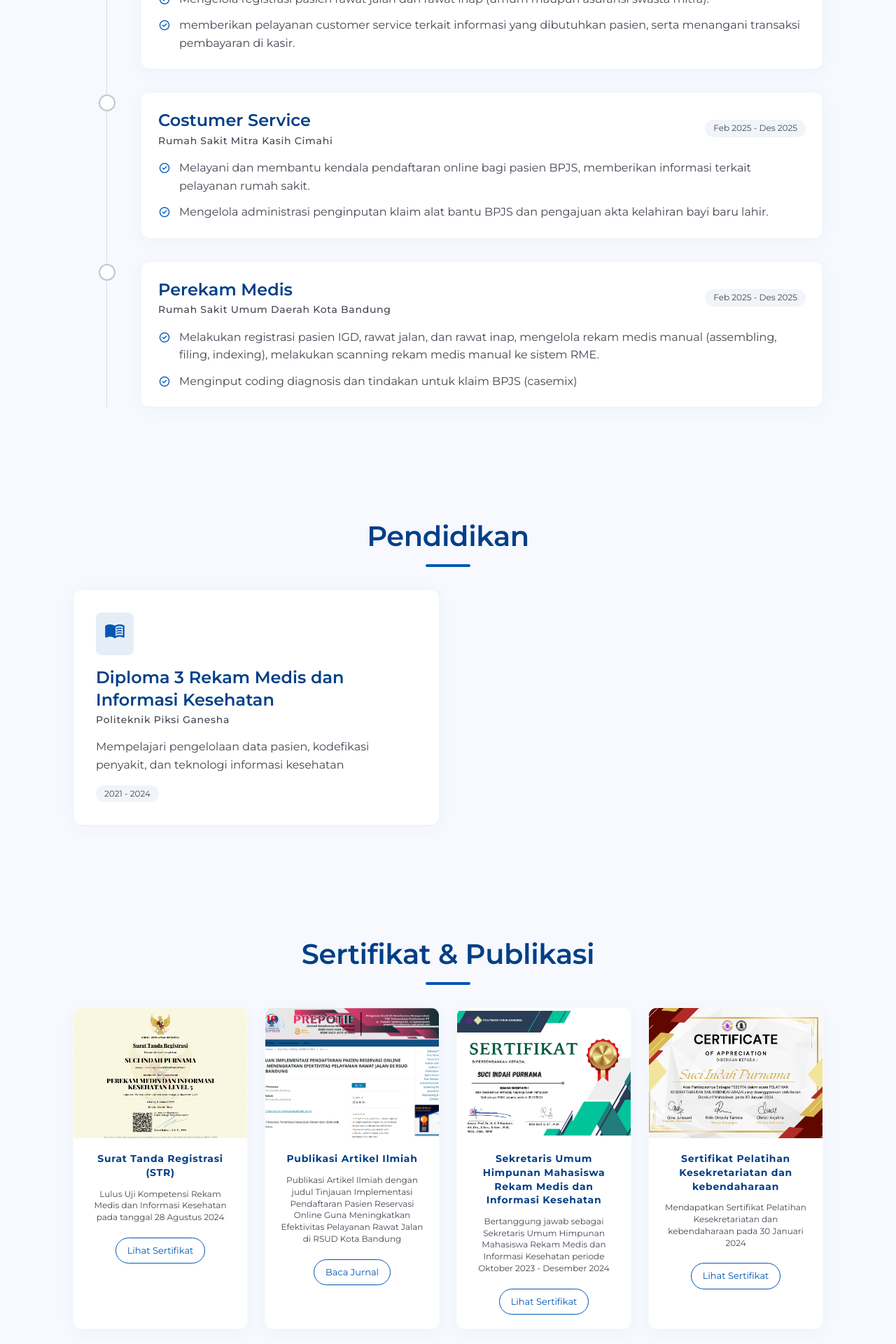
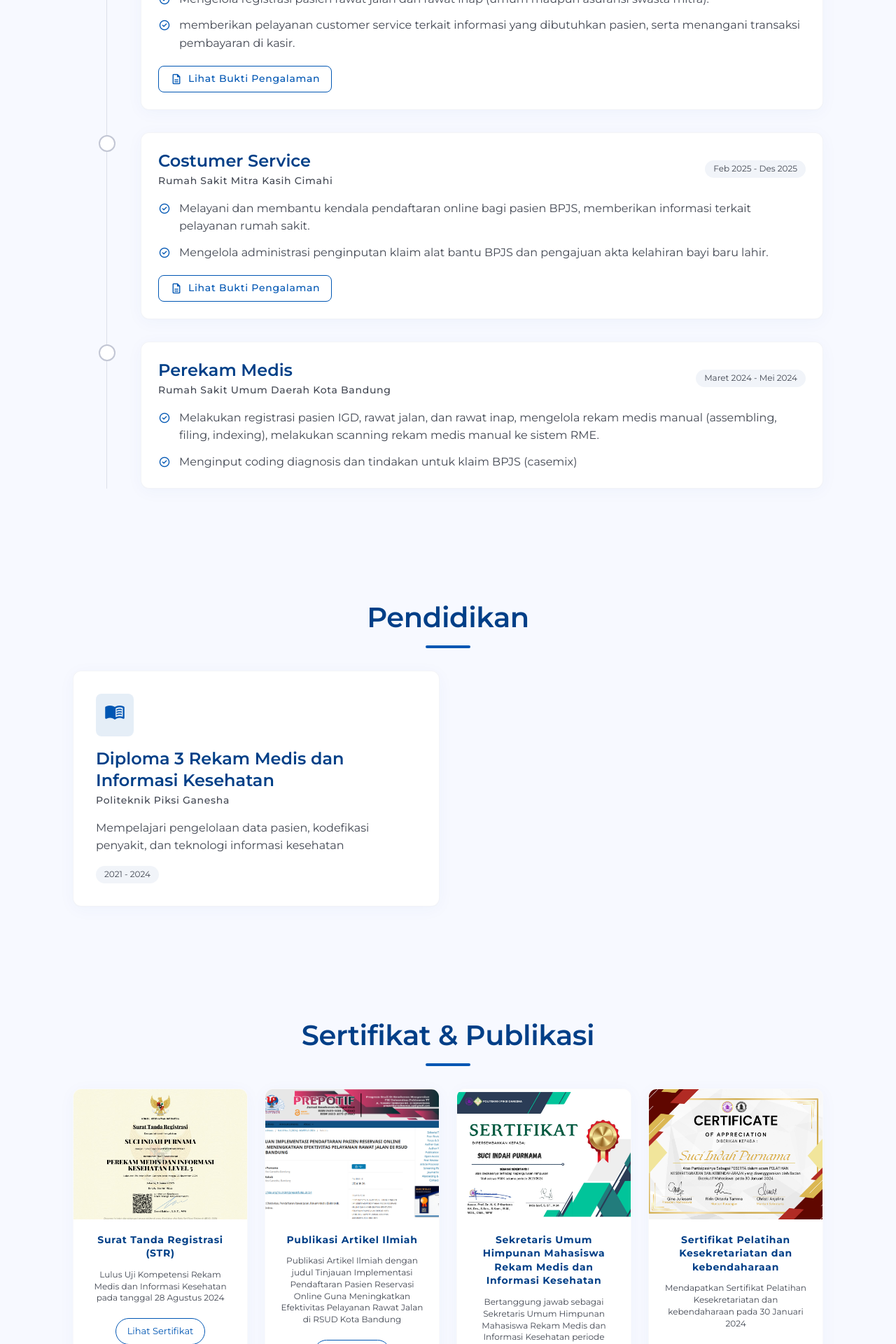
Before and after one commit to mrizqh294/portfolio-suciindah, a React (Vite) app: page / in a window 1280 px wide. Shown: the part 1680-3600 px from the top of the page at 70% size. Built offline with nearby package versions, Linux system fonts and the light colour scheme; a web font is replaced by a local one.

Commit message:
update card experience

```diff
--- a/index.html
+++ b/index.html
@@ -3,7 +3,7 @@
   <head>
     <meta charset="UTF-8" />
     <meta name="viewport" content="width=device-width, initial-scale=1.0" />
-    <title>Creative Portfolio</title>
+    <title>Suci Indah Purnama</title>
   </head>
   <body>
     <div id="root"></div>
--- a/src/components/Contact.jsx
+++ b/src/components/Contact.jsx
@@ -54,7 +54,7 @@ export default function Contact() {
           <div className="flex flex-col gap-4 mt-4">
             <div className="flex items-center gap-4 text-on-surface-variant">
               <span className="material-symbols-outlined text-primary-container">mail</span>
-              <span className="font-body-md">suciindahpurnama06@gmail.com</span>
+              <span className="font-body-md">suciindahpurnama2003@gmail.com</span>
             </div>
             <div className="flex items-center gap-4 text-on-surface-variant">
               <span className="material-symbols-outlined text-primary-container">phone</span>
--- a/src/components/Experience.jsx
+++ b/src/components/Experience.jsx
@@ -11,6 +11,7 @@ const EXPERIENCES = [
       "Mengelola registrasi pasien rawat jalan dan rawat inap (umum maupun asuransi swasta mitra).",
       "memberikan pelayanan customer service terkait informasi yang dibutuhkan pasien, serta menangani transaksi pembayaran di kasir.",
     ],
+    proofLink: "https://drive.google.com/file/d/1WL6X9czJnPJbwQXYTG_GxUILOxiBC4Ms/view?usp=drivesdk",
   },
   {
     role: "Costumer Service",
@@ -21,16 +22,18 @@ const EXPERIENCES = [
       "Melayani dan membantu kendala pendaftaran online bagi pasien BPJS, memberikan informasi terkait pelayanan rumah sakit.",
       "Mengelola administrasi penginputan klaim alat bantu BPJS dan pengajuan akta kelahiran bayi baru lahir.",
     ],
+    proofLink: "https://drive.google.com/file/d/1-chDI3f8SV7tL1RpyAInwOSsqzcsHWjA/view?usp=drivesdk",
   },
   {
     role: "Perekam Medis",
     company: "Rumah Sakit Umum Daerah Kota Bandung",
-    period: "Feb 2025 - Des 2025",
+    period: "Maret 2024 - Mei 2024",
     current: false,
     points: [
       "Melakukan registrasi pasien IGD, rawat jalan, dan rawat inap, mengelola rekam medis manual (assembling, filing, indexing), melakukan scanning rekam medis manual ke sistem RME.",
       "Menginput coding diagnosis dan tindakan untuk klaim BPJS (casemix)",
     ],
+    proofLink: "",
   },
 ];
 
@@ -93,6 +96,18 @@ export default function Experience() {
                   </li>
                 ))}
               </ul>
+
+              {exp.proofLink && (
+                <a
+                  href={exp.proofLink}
+                  target="_blank"
+                  rel="noopener noreferrer"
+                  className="inline-flex items-center gap-2 mt-5 px-4 py-2 rounded-lg border border-primary-container text-primary-container font-label-md text-label-md hover:bg-primary-container hover:text-on-primary transition-colors"
+                >
+                  <span className="material-symbols-outlined text-[18px]">description</span>
+                  Lihat Bukti Pengalaman
+                </a>
+              )}
             </div>
           </motion.div>
         ))}
--- a/src/components/Footer.jsx
+++ b/src/components/Footer.jsx
@@ -11,7 +11,7 @@ export default function Footer() {
       className="bg-surface w-full py-12 border-t border-outline-variant"
     >
       <div className="max-w-container-max mx-auto px-margin-mobile md:px-margin-desktop flex flex-col md:flex-row justify-center items-center gap-4">
-        <p className="font-body-md text-body-md text-on-surface-variant">
+        <p className="font-body-md text-sm md:text-body-md text-on-surface-variant">
           Made with <span className="text-red-500">❤️</span> by Muhammad Rizki Haikal
         </p>
       </div>
--- a/src/components/Hero.jsx
+++ b/src/components/Hero.jsx
@@ -37,13 +37,14 @@ export default function Hero() {
           className="flex gap-4 mt-unit"
         >
           <a
-            href="#gallery"
+            href="https://drive.google.com/file/d/1PNOIJNoHQJ-GiiQS4_F1xBaCFXLXnTxR/view?usp=drivesdk
+"
             className="inline-flex items-center justify-center px-6 py-3 bg-primary-container text-on-primary font-label-md text-label-md rounded-lg hover:opacity-90 transition-opacity"
           >
             Unduh CV
           </a>
           <a
-            href="#contact"
+            href="https://wa.me/62895334830722"
             className="inline-flex items-center justify-center px-6 py-3 bg-surface-container-lowest text-primary border border-outline-variant font-label-md text-label-md rounded-lg hover:bg-surface-container-low transition-colors"
           >
             Hubungi Saya
--- a/src/components/Navbar.jsx
+++ b/src/components/Navbar.jsx
@@ -56,7 +56,7 @@ export default function Navbar() {
         </ul>
 
         <a
-          href="#contact"
+          href="https://wa.me/62895334830722"
           className="hidden md:inline-flex items-center justify-center px-4 py-2 bg-primary-container text-on-primary font-label-md text-label-md rounded-lg hover:opacity-90 transition-opacity active:scale-95 duration-200"
         >
           Hubungi Saya
--- a/src/components/Skills.jsx
+++ b/src/components/Skills.jsx
@@ -1,3 +1,90 @@
+// import { motion } from "framer-motion";
+// import { fadeUp, staggerContainer, staggerItem, viewportOnce } from "../animations";
+// import serti1 from "../assets/serti1.png";
+// import serti2 from "../assets/serti2.png";
+// import serti3 from "../assets/serti3.png";
+// import jurnal from "../assets/jurnal.png";
+
+// const SKILLS = [
+//   {
+//     image: serti1,
+//     title: "Surat Tanda Registrasi (STR)",
+//     description: "Lulus Uji Kompetensi Rekam Medis dan Informasi Kesehatan pada tanggal 28 Agustus 2024",
+//     actionLabel: "Lihat Sertifikat",
+//   },
+//   {
+//     image: jurnal,
+//     title: "Publikasi Artikel Ilmiah",
+//     description: "Publikasi Artikel Ilmiah dengan judul Tinjauan Implementasi Pendaftaran Pasien Reservasi Online Guna Meningkatkan Efektivitas Pelayanan Rawat Jalan di RSUD Kota Bandung",
+//     actionLabel: "Baca Jurnal",
+//   },
+//   {
+//     image: serti2,
+//     title: "Sekretaris Umum Himpunan Mahasiswa Rekam Medis dan Informasi Kesehatan",
+//     description: "Bertanggung jawab sebagai Sekretaris Umum Himpunan Mahasiswa Rekam Medis dan Informasi Kesehatan periode Oktober 2023 - Desember 2024",
+//     actionLabel: "Lihat Sertifikat",
+//   },
+//   {
+//     image: serti3,
+//     title: "Sertifikat Pelatihan Kesekretariatan dan kebendaharaan",
+//     description: "Mendapatkan Sertifikat Pelatihan Kesekretariatan dan kebendaharaan pada 30 Januari 2024",
+//     actionLabel: "Lihat Sertifikat",
+//   },
+// ];
+
+// export default function Skills() {
+//   return (
+//     <section className="max-w-container-max mx-auto px-margin-mobile md:px-margin-desktop py-stack-lg">
+//       <motion.div
+//         initial="hidden"
+//         whileInView="show"
+//         viewport={viewportOnce}
+//         variants={fadeUp}
+//         className="flex flex-col items-center mb-stack-md"
+//       >
+//         <h2 className="font-display text-headline-lg text-primary">Sertifikat & Publikasi</h2>
+//         <div className="w-16 h-1 bg-primary-container mt-4 rounded-full" />
+//       </motion.div>
+
+//       <motion.div
+//         initial="hidden"
+//         whileInView="show"
+//         viewport={viewportOnce}
+//         variants={staggerContainer(0.1)}
+//         className="grid grid-cols-1 sm:grid-cols-2 lg:grid-cols-4 gap-gutter"
+//       >
+//         {SKILLS.map((skill) => (
+//           <motion.div
+//             key={skill.title}
+//             variants={staggerItem}
+//             whileHover={{ y: -6 }}
+//             transition={{ duration: 0.3 }}
+//             className="bg-surface-container-lowest rounded-xl shadow-ambient overflow-hidden border border-outline-variant/10 flex flex-col"
+//           >
+//             <img
+//               src={skill.image}
+//               alt={skill.title}
+//               className="w-full aspect-[4/3] object-cover"
+//             />
+//             <div className="p-5 text-center flex flex-col items-center gap-3">
+//               <h3 className="font-label-md text-label-md font-bold text-primary">{skill.title}</h3>
+//               <p className="font-caption text-caption text-on-surface-variant">
+//                 {skill.description}
+//               </p>
+//               <motion.button
+//                 whileTap={{ scale: 0.95 }}
+//                 className="mt-2 px-4 py-2 rounded-full border border-primary-container text-primary-container font-label-md text-[13px] hover:bg-primary-container hover:text-on-primary transition-colors"
+//               >
+//                 {skill.actionLabel}
+//               </motion.button>
+//             </div>
+//           </motion.div>
+//         ))}
+//       </motion.div>
+//     </section>
+//   );
+// }
+
 import { motion } from "framer-motion";
 import { fadeUp, staggerContainer, staggerItem, viewportOnce } from "../animations";
 import serti1 from "../assets/serti1.png";
@@ -11,24 +98,28 @@ const SKILLS = [
     title: "Surat Tanda Registrasi (STR)",
     description: "Lulus Uji Kompetensi Rekam Medis dan Informasi Kesehatan pada tanggal 28 Agustus 2024",
     actionLabel: "Lihat Sertifikat",
+    link: "https://drive.google.com/file/d/1setRRDfHjB7Xxbp2ztcwoZOeBGxOX9c-/view?usp=drivesdk",
   },
   {
     image: jurnal,
     title: "Publikasi Artikel Ilmiah",
     description: "Publikasi Artikel Ilmiah dengan judul Tinjauan Implementasi Pendaftaran Pasien Reservasi Online Guna Meningkatkan Efektivitas Pelayanan Rawat Jalan di RSUD Kota Bandung",
     actionLabel: "Baca Jurnal",
+    link: "https://journal.universitaspahlawan.ac.id/index.php/prepotif/article/view/28724",
   },
   {
     image: serti2,
     title: "Sekretaris Umum Himpunan Mahasiswa Rekam Medis dan Informasi Kesehatan",
     description: "Bertanggung jawab sebagai Sekretaris Umum Himpunan Mahasiswa Rekam Medis dan Informasi Kesehatan periode Oktober 2023 - Desember 2024",
     actionLabel: "Lihat Sertifikat",
+    link: "https://drive.google.com/file/d/14YvC3lrLS8g-Xd1qqV3d0RXWE6tTxumJ/view?usp=drivesdk",
   },
   {
     image: serti3,
     title: "Sertifikat Pelatihan Kesekretariatan dan kebendaharaan",
     description: "Mendapatkan Sertifikat Pelatihan Kesekretariatan dan kebendaharaan pada 30 Januari 2024",
     actionLabel: "Lihat Sertifikat",
+    link: "https://drive.google.com/file/d/1m87ZTEk_G5XcbS2VP8Tqlky9UcDR5DSW/view?usp=drivesdk",
   },
 ];
 
@@ -53,7 +144,10 @@ export default function Skills() {
         variants={staggerContainer(0.1)}
         className="grid grid-cols-1 sm:grid-cols-2 lg:grid-cols-4 gap-gutter"
       >
-        {SKILLS.map((skill) => (
+        {SKILLS.map((skill) => {
+          const hasLink = Boolean(skill.link);
+
+          return (
             <motion.div
               key={skill.title}
               variants={staggerItem}
@@ -71,15 +165,31 @@ export default function Skills() {
                 <p className="font-caption text-caption text-on-surface-variant">
                   {skill.description}
                 </p>
-              <motion.button
+
+                {hasLink ? (
+                  <motion.a
+                    href={skill.link}
+                    target="_blank"
+                    rel="noopener noreferrer"
                     whileTap={{ scale: 0.95 }}
                     className="mt-2 px-4 py-2 rounded-full border border-primary-container text-primary-container font-label-md text-[13px] hover:bg-primary-container hover:text-on-primary transition-colors"
                   >
                     {skill.actionLabel}
-              </motion.button>
+                  </motion.a>
+                ) : (
+                  <button
+                    type="button"
+                    disabled
+                    title="Link belum tersedia"
+                    className="mt-2 px-4 py-2 rounded-full border border-outline-variant text-outline font-label-md text-[13px] cursor-not-allowed opacity-60"
+                  >
+                    {skill.actionLabel}
+                  </button>
+                )}
               </div>
             </motion.div>
-        ))}
+          );
+        })}
       </motion.div>
     </section>
   );
```
Lines whose indentation alone changed are shown as unchanged.
